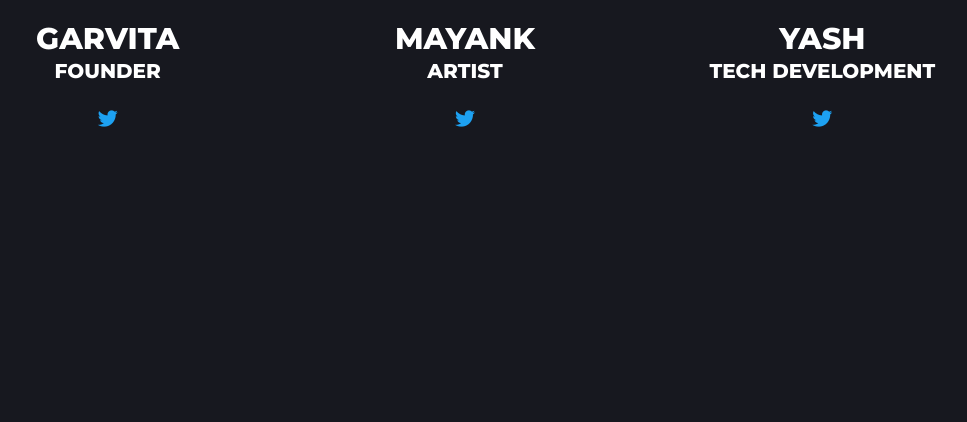
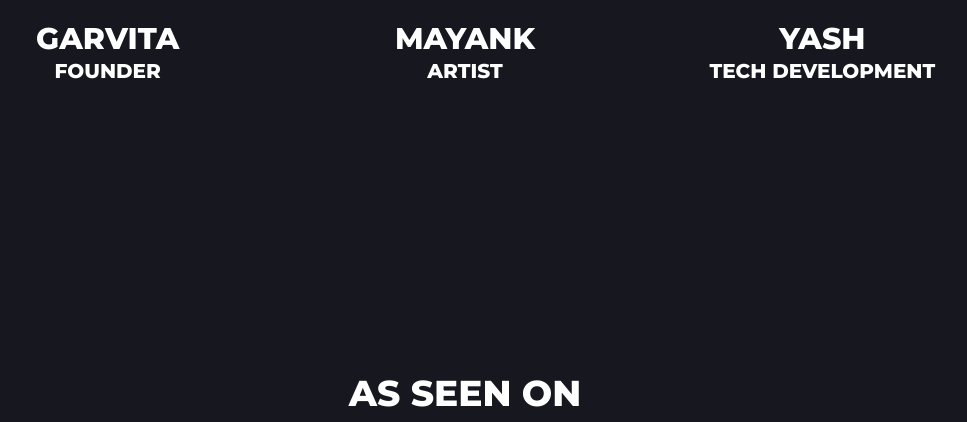
Before and after one commit to iamyashchouhan/uasc, a plain HTML site: page index.html in a window 1280 px wide. Shown: the part 6595-7017 px from the top of the page, without its empty margins (175-1142 px from the left). Drawn offline with Linux system fonts and the light colour scheme.

Commit message:
Update index.html

```diff
--- a/index.html
+++ b/index.html
@@ -176,7 +176,7 @@
                         <p class="font-extrabold uppercase text-3xl">Garvita</p>
                         <p class="text-center font-extrabold uppercase text-xl">Founder</p>
                      </div>
-                     <div class="flex justify-center"><a href="#" target="_blank" rel="noopener noreferrer nofollow" class="inline-flex items-center justify-center text-twitter p-3"><i class="fab fa-twitter text-xl" aria-hidden="true"></i></a></div>
+                     <div class="flex justify-center"></div>
                      <!-- <div class="text-xl md:text-xl text-left">
                         <div class="block space-y-4">
                            <p>Artist, Lead &amp; Product Designer with over 8 years of experience. Yash loves creativity, NFTs, art, memes and bright colors.</p>
@@ -185,12 +185,12 @@
                      </div> -->
                   </div>
                   <div class="py-6 text-white space-y-2 mb-4 md:mb-0">
-                     <a href="https://twitter.com/boxy37" target="_blank" rel="noopener noreferrer nofollow"><img src="images/A2.png" alt="team member avatar rock" class="object-contain w-full rounded-2xl mb-6"></a>
+                     <a href="#" target="_blank" rel="noopener noreferrer nofollow"><img src="images/A2.png" alt="team member avatar rock" class="object-contain w-full rounded-2xl mb-6"></a>
                      <div class="text-center">
                         <p class="font-extrabold uppercase text-3xl">Mayank</p>
                         <p class="text-center font-extrabold uppercase text-xl">Artist</p>
                      </div>
-                     <div class="flex justify-center"><a href="#" target="_blank" rel="noopener noreferrer nofollow" class="inline-flex items-center justify-center text-twitter p-3"><i class="fab fa-twitter text-xl" aria-hidden="true"></i></a></div>
+                     <div class="flex justify-center"></div>
                      <!-- <div class="text-xl md:text-xl text-left">
                         <div class="block space-y-4">
                            <p>Senior Website Developer and creator. Professionally building apps since day 1.</p>
@@ -200,12 +200,12 @@
                      </div> -->
                   </div>
                   <div class="py-6 text-white space-y-2 mb-4 md:mb-0">
-                     <a href="https://www.twitter.com/kAngistalis" target="_blank" rel="noopener noreferrer nofollow"><img src="images/A3.png" alt="team member avatar rock" class="object-contain w-full rounded-2xl mb-6"></a>
+                     <a href="#" target="_blank" rel="noopener noreferrer nofollow"><img src="images/A3.png" alt="team member avatar rock" class="object-contain w-full rounded-2xl mb-6"></a>
                      <div class="text-center">
                         <p class="font-extrabold uppercase text-3xl">Yash</p>
                         <p class="text-center font-extrabold uppercase text-xl">Tech Development</p>
                      </div>
-                     <div class="flex justify-center"><a href="#" target="_blank" rel="noopener noreferrer nofollow" class="inline-flex items-center justify-center text-twitter p-3"><i class="fab fa-twitter text-xl" aria-hidden="true"></i></a></div>
+                     <div class="flex justify-center"></div>
                      <!-- <div class="text-xl md:text-xl text-left">
                         <div class="block space-y-4">
                            <p>Software developer and amateur cook.</p>
@@ -216,7 +216,7 @@
                      </div> -->
                   </div>
                   <!-- <div class="py-6 text-white space-y-2 mb-4 md:mb-0">
-                     <a href="https://twitter.com/soferdezafira" target="_blank" rel="noopener noreferrer nofollow"><img src="./https://superrocksnft.com/images/sofer.png" alt="team member avatar rock" class="object-contain w-full rounded-2xl mb-6"></a>
+                     <a href="#" target="_blank" rel="noopener noreferrer nofollow"><img src="./https://superrocksnft.com/images/sofer.png" alt="team member avatar rock" class="object-contain w-full rounded-2xl mb-6"></a>
                      <div class="text-center">
                         <p class="font-extrabold uppercase text-3xl">SOFER DE ZAFIRA</p>
                         <p class="text-center font-extrabold uppercase text-xl">DISCORD MOD</p>
```
